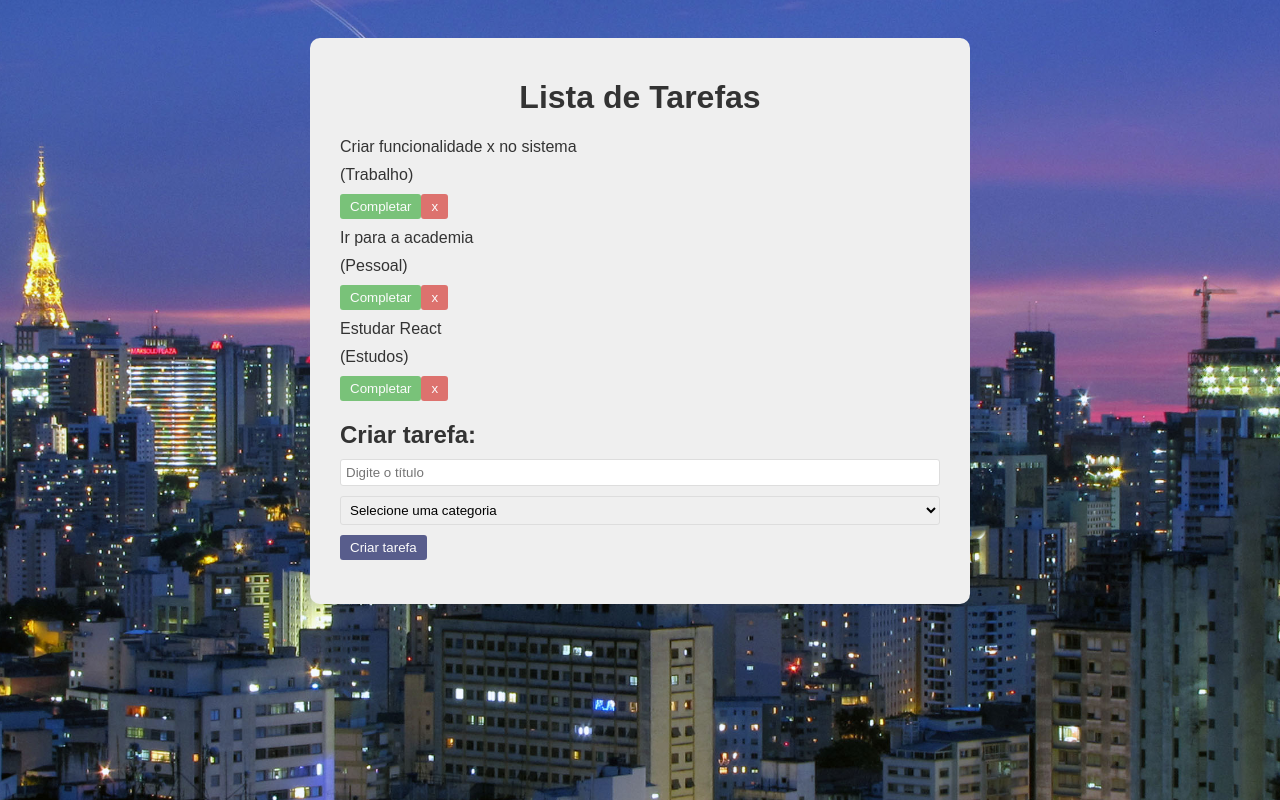
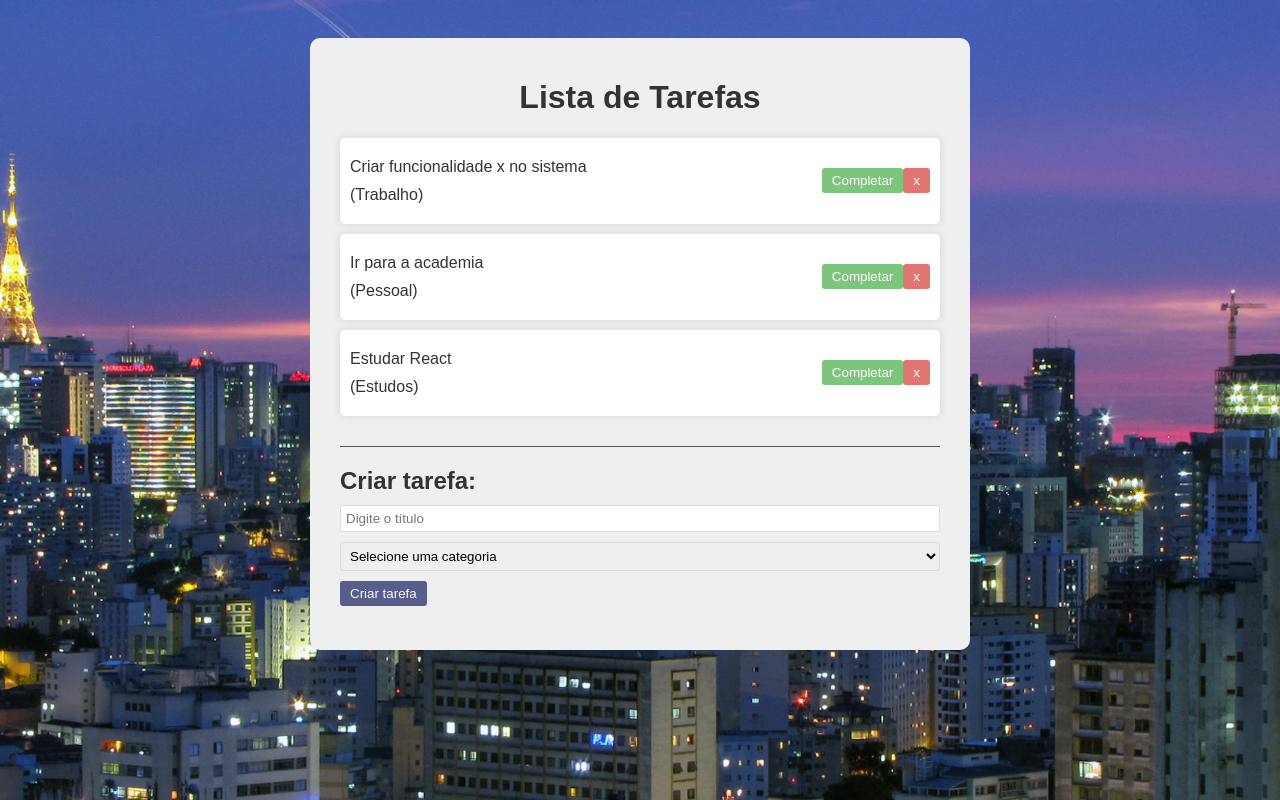
Before and after one commit to Patrikts/todo-react, a React (Vite) app in the folder todo/: page / in a window 1280 px wide. Shown: the top 800 px of the page. Built offline with nearby package versions, Linux system fonts and the light colour scheme.

Commit message:
estilização itens

```diff
--- a/todo/src/App.css
+++ b/todo/src/App.css
@@ -47,6 +47,23 @@
   opacity: 1;
 }
 
+.todo-list {
+  margin-bottom: 20px;
+  padding-bottom: 20px;
+  border-bottom: 1px solid #555;
+}
+
+.todo {
+  background-color: #fff;
+  box-shadow: 0 0 10px rgba(0, 0, 0, 0.1);
+  padding: 10px;
+  margin-bottom: 10px;
+  border-radius: 5px;
+  display: flex;
+  justify-content: space-between;
+  align-items: center;
+}
+
 .complete {
   background-color: #5cb85c;
 }
--- a/todo/src/App.jsx
+++ b/todo/src/App.jsx
@@ -28,14 +28,29 @@
   },
 ]);
 
+  const addTodo = (text, category) => {
+
+    const newTodos = [
+      ...todos,
+      {
+      id: Math.floor(Math.random() * 10000),
+      text,
+      category,
+      isCompleted: false,
+      },
+    ];
+
+    setTodos(newTodos);
+  };
+
   return <div className='app'>
     <h1>Lista de Tarefas</h1>
     <div className="todo-list">
       {todos.map((todo) => (
-        <Todo todo={todo}/>
+        <Todo key={todo.id} todo={todo}/>
       ))}
     </div>
-    <TodoForm />
+    <TodoForm addTodo={addTodo} />
   </div>;
 }
 
--- a/todo/src/components/TodoForm.jsx
+++ b/todo/src/components/TodoForm.jsx
@@ -1,25 +1,26 @@
 import React, { useState } from 'react'
 
-const TodoForm = () => {
+const TodoForm = ({ addTodo }) => {
     const [value, setValue] = useState("");
     const [category, setCategory] = useState("");
 
     const handleSubmit = (e) => {
         e.preventDefault();
         if (!value || !category) return;
-        // adcionar todo
+        addTodo(value, category);
         setValue("");
         setCategory("");
     };
 
-  return ( <div className='todo-form'>
+  return (
+  <div className='todo-form'>
     <h2>Criar tarefa:</h2>
     <form onSubmit={handleSubmit}>
         <input
-        type="text"
-        placeholder='Digite o título'
-        value={value}
-        onChange={(e) => setValue(e.target.value)}
+            type="text"
+            placeholder='Digite o título'
+            value={value}
+            onChange={(e) => setValue(e.target.value)}
         />
         <select value={category} onChange={(e) => setCategory(e.target.value)}>
             <option value="">Selecione uma categoria</option>
@@ -30,7 +31,7 @@
         <button type="submit">Criar tarefa</button>
     </form>
   </div>
-  )
-}
+  );
+};
 
-export default TodoForm
+export default TodoForm;
```
